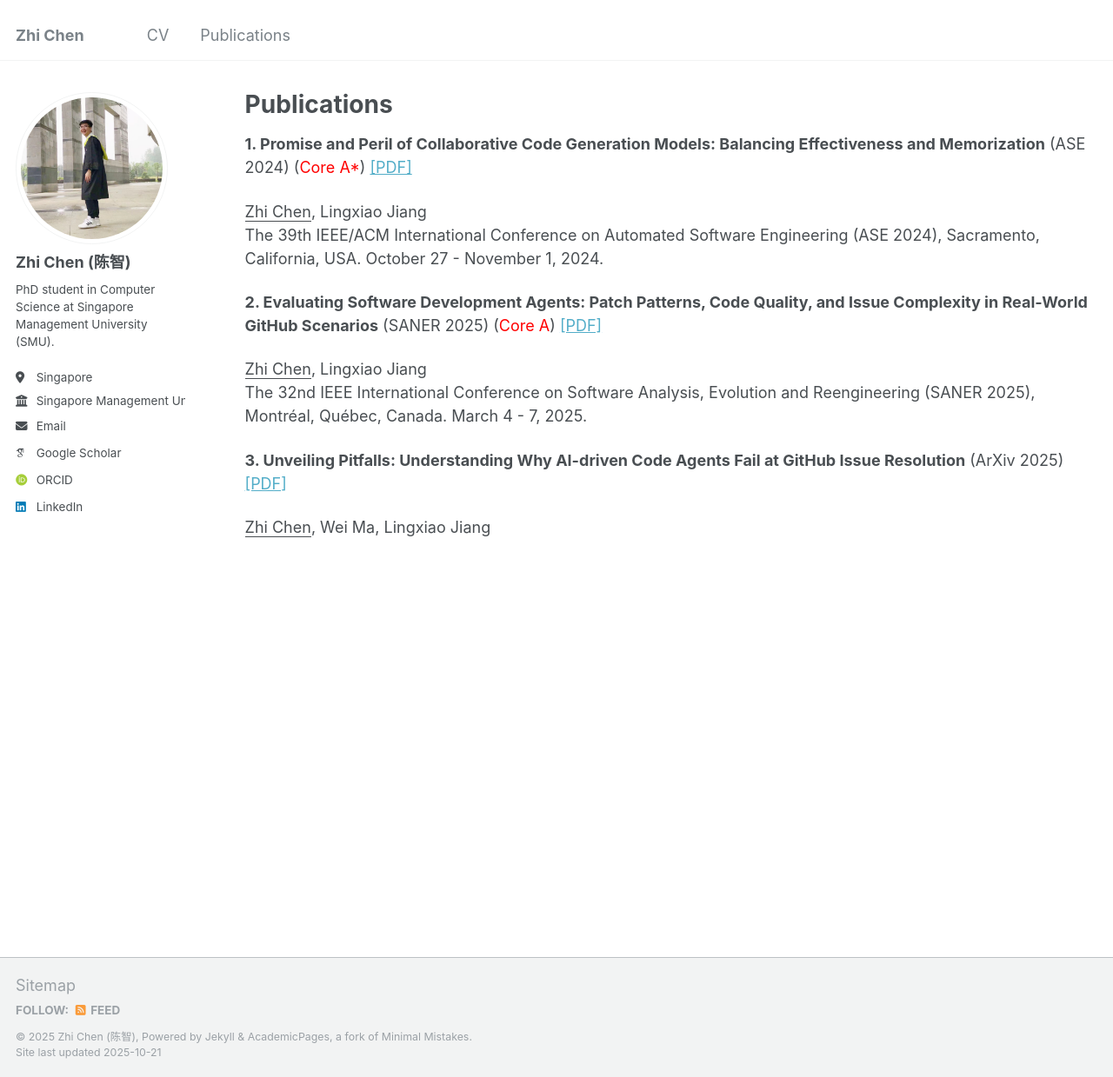
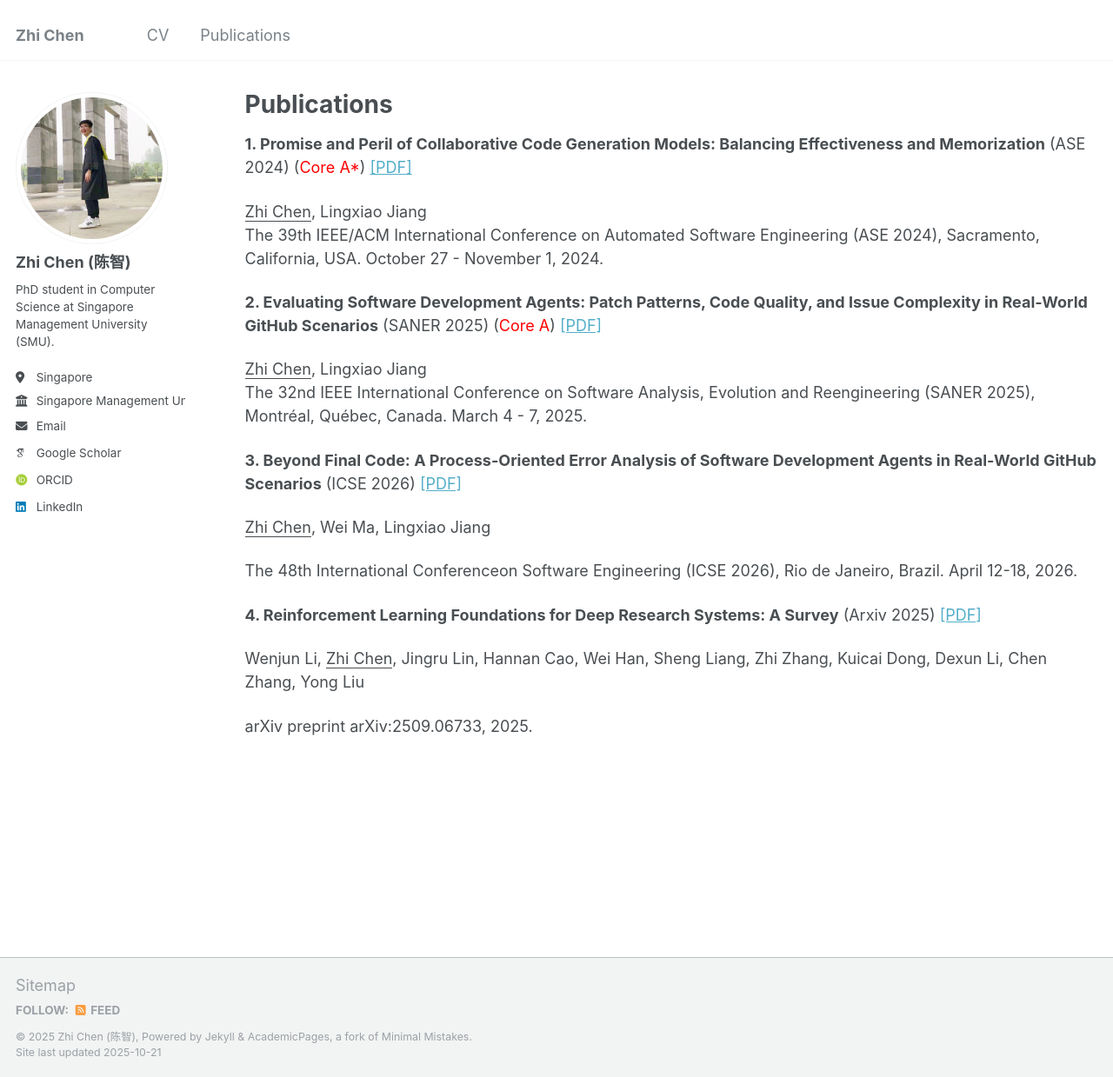
Before and after one commit to chenzhi-cz/chenzhi-cz.github.io, a Jekyll site: the page built from _pages/publications.html, in a window 1280 px wide and 1239 px high. Shown: the whole window at 87% size. Built offline with Jekyll 4.4.1, drawn with Linux system fonts in a browser that asks for light colours; some web fonts are replaced.

Commit message:
Update publications.html

```diff
--- a/_pages/publications.html
+++ b/_pages/publications.html
@@ -22,7 +22,14 @@ author_profile: true
 
 <!-- Third Paper -->
 <div class="publication">
-    <p><strong>3. Unveiling Pitfalls: Understanding Why AI-driven Code Agents Fail at GitHub Issue Resolution</strong> (ArXiv 2025) <a href="https://arxiv.org/pdf/2503.12374" class="pdf-link">[PDF]</a></p>
+    <p><strong>3. Beyond Final Code: A Process-Oriented Error Analysis of Software Development Agents in Real-World GitHub Scenarios</strong> (ICSE 2026) <a href="https://arxiv.org/pdf/2503.12374" class="pdf-link">[PDF]</a></p>
     <p><u>Zhi Chen</u>, Wei Ma, Lingxiao Jiang<br/></p>
-<!--     The 32nd IEEE International Conference on Software Analysis, Evolution and Reengineering (SANER 2025), Montréal, Québec, Canada. March 4 - 7, 2025.</p> -->
+  The 48th International Conferenceon Software Engineering (ICSE 2026), Rio de Janeiro, Brazil. April 12-18, 2026.</p>
 </div>
+
+<!-- Fourth Paper -->
+<div class="publication">
+    <p><strong>4. Reinforcement Learning Foundations for Deep Research Systems: A Survey</strong> (Arxiv 2025) <a href="https://arxiv.org/pdf/2509.06733" class="pdf-link">[PDF]</a></p>
+    <p>Wenjun Li, <u>Zhi Chen</u>, Jingru Lin, Hannan Cao, Wei Han, Sheng Liang, Zhi Zhang, Kuicai Dong, Dexun Li, Chen Zhang, Yong Liu<br/></p>
+    arXiv preprint arXiv:2509.06733, 2025.
+</div>
```
